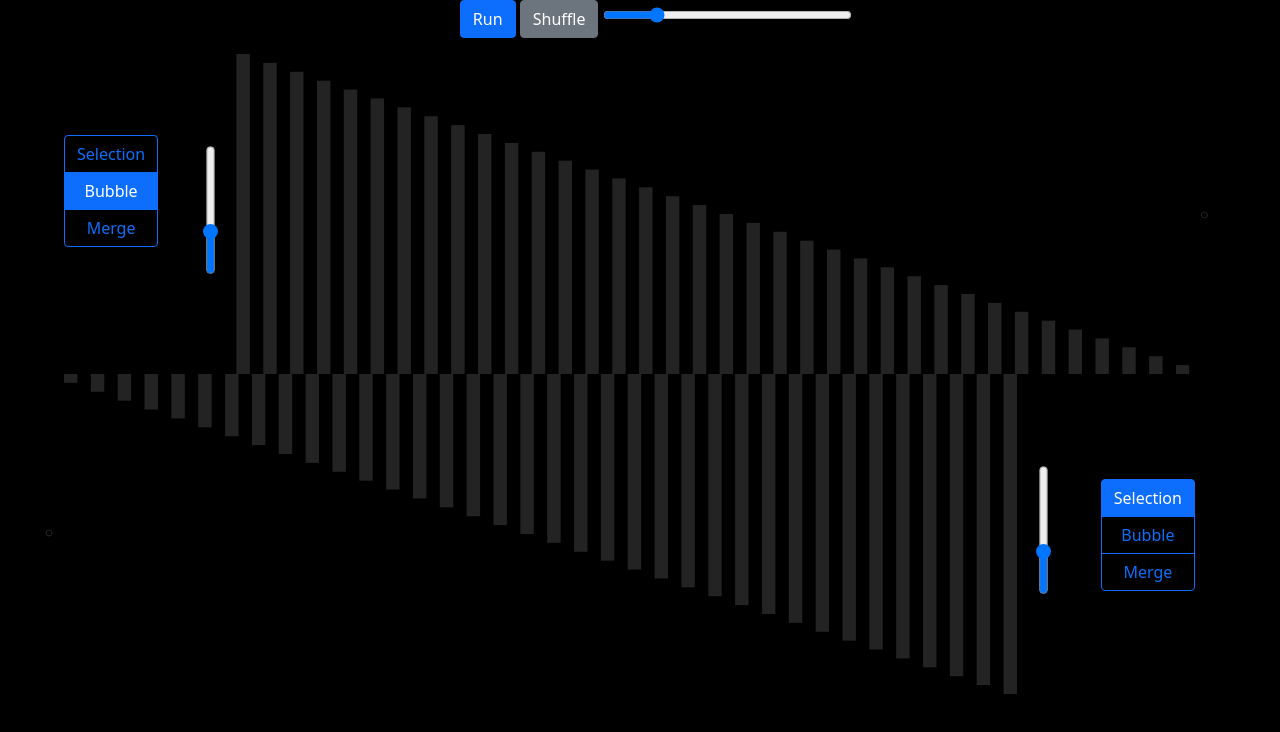
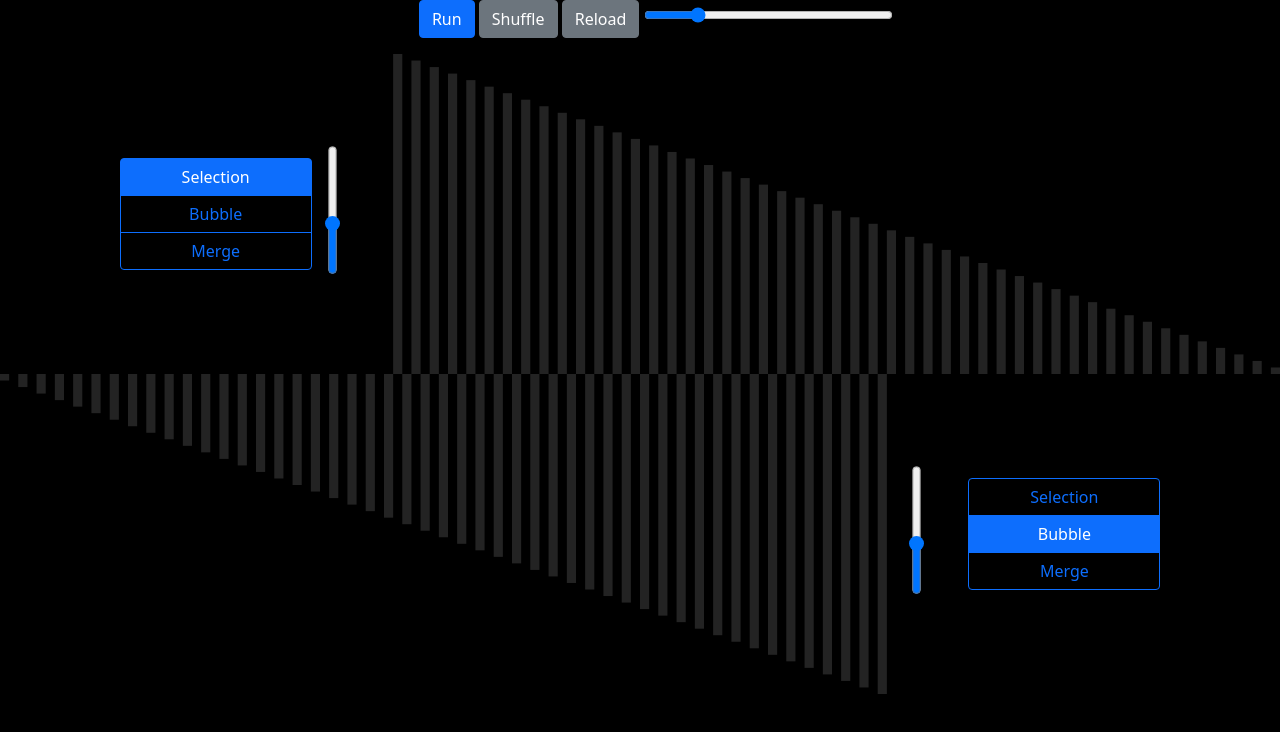
Before and after one commit to FrodeBerg/Sort, a plain HTML site: page index.html in a window 1280 px wide. Drawn offline with nearby package versions, Linux system fonts and the light colour scheme.

Commit message:
Sort algorithm visualizer
More dynamically fits browsers

```diff
--- a/index.html
+++ b/index.html
@@ -1,6 +1,6 @@
 <html>
     <head>
-        <meta>
+        <meta name="viewport" content="initial-scale=1, width=device-width">
             <link href="https://cdn.jsdelivr.net/npm/bootstrap@5.0.2/dist/css/bootstrap.min.css" rel="stylesheet" integrity="sha384-EVSTQN3/azprG1Anm3QDgpJLIm9Nao0Yz1ztcQTwFspd3yD65VohhpuuCOmLASjC" crossorigin="anonymous">
             <script src="https://cdn.jsdelivr.net/npm/bootstrap@5.0.2/dist/js/bootstrap.bundle.min.js" integrity="sha384-MrcW6ZMFYlzcLA8Nl+NtUVF0sA7MsXsP1UyJoMp4YLEuNSfAP+JcXn/tWtIaxVXM" crossorigin="anonymous"></script>
             <link href="styles.css" rel="stylesheet">
@@ -15,61 +15,55 @@
             <li class="list">
                 <button id="shuffle" class="btn btn-secondary" onclick="shuffle()">Shuffle</button>
             </li>
+            <li class="list">
+                <button id="reload" class="btn btn-secondary" onclick="reload()">Reload</button>
+            </li>
             <input id="speed" type="range" value="100" min="1" placeholder="Speed" max="500"  aria-label="Small" aria-describedby="inputGroup-sizing-sm" style="margin: auto; width:20%;">
         </ul>
 
-        <ul class="firstArray">
-            <li class="selection">
-                <div class="btn-group-vertical" role="group" aria-label="Basic radio toggle button group" id="select2">
-                    <input type="radio" class="btn-check" name="select2" id="selection1" autocomplete="off" value="1" checked>
+        <ul class="row1">
+            <div class="btn-group-vertical" role="group" aria-label="Basic radio toggle button group" id="select1" style="width: 15%;">
+                <input type="radio" class="btn-check" name="select1" id="selection1" autocomplete="off" value="1" checked>
                 <label class="btn btn-outline-primary" for="selection1">Selection</label>
 
-                    <input type="radio" class="btn-check" name="select2" id="bubble1" autocomplete="off" value="2">
+                <input type="radio" class="btn-check" name="select1" id="bubble1" autocomplete="off" value="2">
                 <label class="btn btn-outline-primary" for="bubble1">Bubble</label>
 
-                    <input type="radio" class="btn-check" name="select2" id="merge1" autocomplete="off" value="3">
+                <input type="radio" class="btn-check" name="select1" id="merge1" autocomplete="off" value="3">
                 <label class="btn btn-outline-primary" for="merge1">Merge</label>
             </div>
+           <li class="slider1">
+                 <input id="number1" type="range" value="7" min="2" max="15" style="transform: rotate(-90deg) translateY(-300%);">
             </li>
-           <li class="slider">
-                 <input id="number1" type="range" value="6" min="2" max="15" >
-            </li>
-            <li style="transform: rotate(180deg); width:80%;" class="list">
-               <ul id="arrays">
+
+            <ul id="arrays" style="transform: rotate(180deg);" class="firstArray">
                 <li id="array1">
 
                 </li>
             </ul>
-            </li>
-
         </ul>
 
-        <ul class="secondArray">
-            <li class="list" style=" width: 80%;">
-                <ul id="arrays" class="box">
+        <div class="row2">
+            <ul id="arrays" class="secondArray">
                 <li id="array2">
 
                 </li>
             </ul>
-            </li>
-            <li class="slider2">
-                <input id="number2" type="range" value="6" min="2" max="15">
-            </li>
-            <li class="selection2">
-                <form action=""></form>
-                <div class="btn-group-vertical" role="group" aria-label="Basic radio toggle button group" id="select1">
-                    <input type="radio" class="btn-check" name="select1" id="selection" autocomplete="off" value="1">
+            <div class="slider2">
+                <input id="number2" type="range" value="7" min="2" max="15" style="transform: rotate(-90deg) translateY(-300%);">
+            </div>
+
+            <div class="btn-group-vertical" role="group" aria-label="Basic radio toggle button group" id="select2" style="width: 15%;">
+                <input type="radio" class="btn-check" name="select2" id="selection" autocomplete="off" value="1">
                 <label class="btn btn-outline-primary" for="selection">Selection</label>
 
-                    <input type="radio" class="btn-check" name="select1" id="bubble" autocomplete="off" value="2" checked>
+                <input type="radio" class="btn-check" name="select2" id="bubble" autocomplete="off" value="2" checked>
                 <label class="btn btn-outline-primary" for="bubble">Bubble</label>
 
-                    <input type="radio" class="btn-check" name="select1" id="merge" autocomplete="off" value="3">
+                <input type="radio" class="btn-check" name="select2" id="merge" autocomplete="off" value="3">
                 <label class="btn btn-outline-primary" for="merge">Merge</label>
             </div>
-            </li>
-
-        </ul>
+        </div>
 
         <script>
             document.body.onload = setup;
@@ -195,6 +189,12 @@
                         parent.children[i].setAttribute("style", "fill:rgb(35,35,35)");
                     }
                 }
+            }
+
+            // Reloads page
+            function reload()
+            {
+                window.location.reload();
             }
 
             // Selection sort
--- a/styles.css
+++ b/styles.css
@@ -11,57 +11,51 @@ background-color: rgb(0, 0, 0);
     margin: 0 0%;
 }
 
-.box {
+.row1 {
     position: relative;
-    text-align: center;
-    margin: auto;
+    text-align: right;
+    padding: 0;
+    margin: 0;
     width: 100%;
+    display: inline-block;
+}
+
+.row2 {
+    position: relative;
+    text-align: left;
+    padding: 0;
+    margin: 0;
+    width: 100%;
+    display: inline-block;
 }
 .prop {
     width: 10%;
 }
 
-.selection {
+.slider1 {
+    font-size:0;
+    height: 20%;
+    width: 5%;
     display: inline-block;
-	position: fixed;
-	left: 86%;
-    top: 60%;
-    height: auto;
-    margin-right: 0;
-    background-color: black;
-    color: bisque;
-}
-
-.selection2 {
-    display: inline-block;
-	position: fixed;
-	left: 5%;
-    top: 15%;
-    height: auto;
-    margin-right: 0;
-    background-color: black;
-    color: bisque;
-}
-
-.slider {
-    font-size:0;
-    display: inline-block;
-    transform: rotate(-90deg) translateY(350%);
 }
 
 .slider2 {
     font-size:0;
+    height: 20%;
+    width: 5%;
     display: inline-block;
-    transform: rotate(-90deg) translateY(-350%);
 }
 
 .firstArray {
-    position: relative;
-    text-align: center;
+    width: 70%;
+    display: inline-block;
     margin: auto;
-    width: 100%;
+    padding: 0;
 }
 
 .secondArray {
-    width: 100%;
+    width: 70%;
+    display: inline-block;
+    margin: auto;
+    padding: 0;
 }
```
Lines whose indentation alone changed are shown as unchanged.
